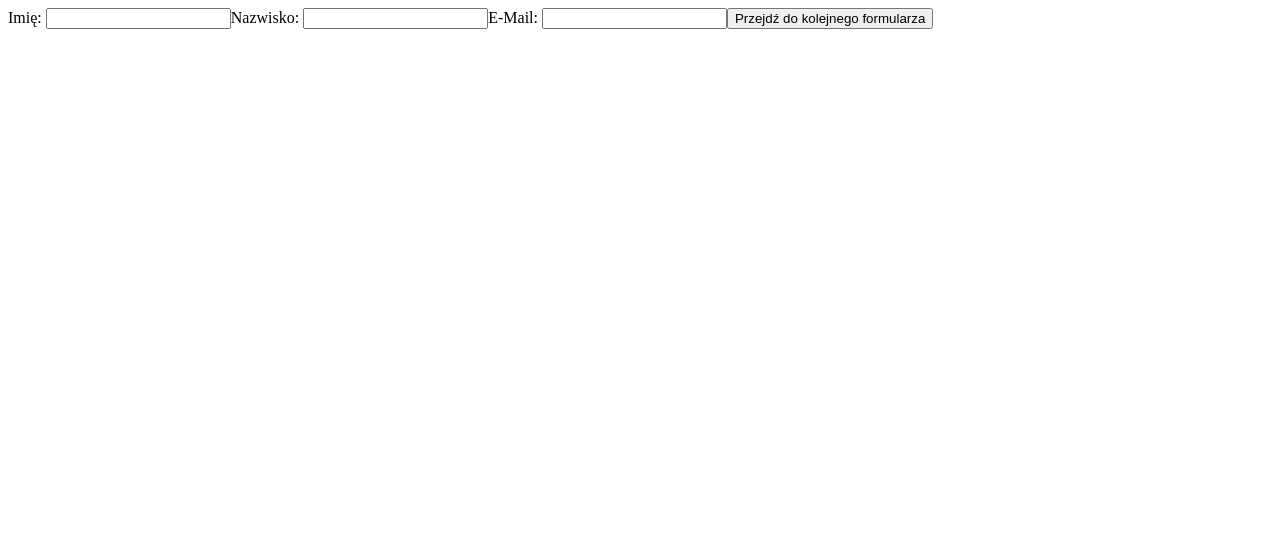
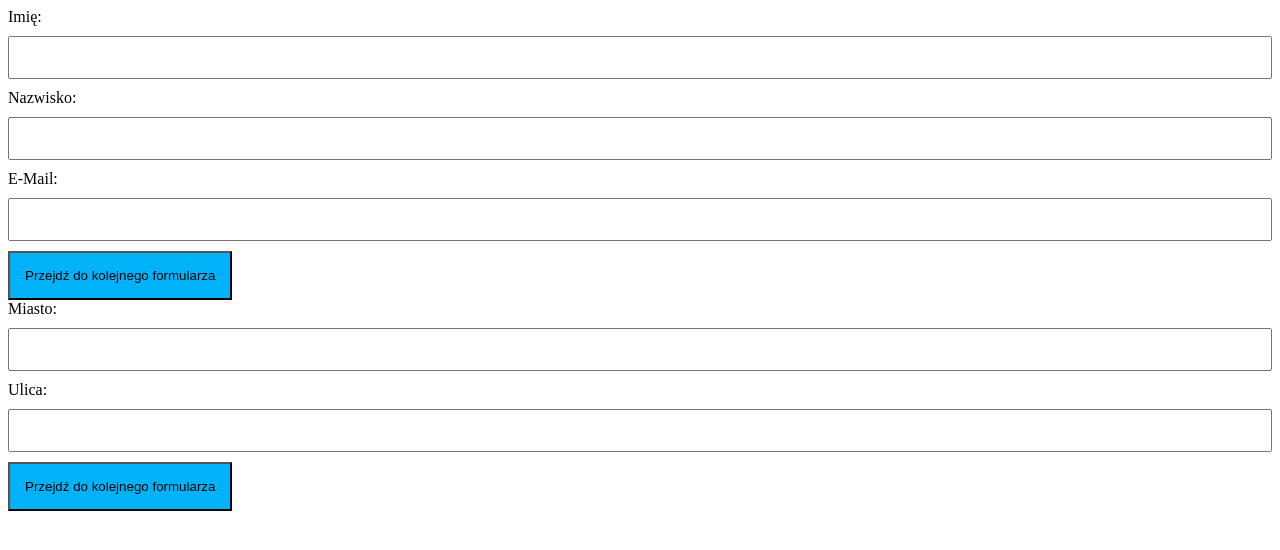
Before and after one commit to nic00la1/UserDataForm, a React (Vite) app in the folder userDataForm/: page / in a window 1280 px wide. Shown: the top 550 px of the page. Built offline with nearby package versions, Linux system fonts and the light colour scheme.

Commit message:
form1 i form2

```diff
--- a/userDataForm/src/App.jsx
+++ b/userDataForm/src/App.jsx
@@ -1,18 +1,13 @@
 import './App.css'
+import Form1 from './components/Form1'
+import Form2 from './components/Form2'
 
 function App() {
   return (
     <>
       <div>
-        <form>
-          <label>Imię: </label>
-          <input type='text'/>
-          <label>Nazwisko: </label>
-          <input type='text'/>
-          <label>E-Mail: </label>
-          <input type='text'/>
-          <button>Przejdź do kolejnego formularza</button>
-        </form>
+       <Form1/>
+       <Form2/>
       </div>
     </>
   )
--- /dev/null
+++ b/userDataForm/src/components/Form1.jsx
@@ -0,0 +1,19 @@
+import React from 'react'
+
+const Form1 = () => {
+  return (
+    <div>
+       <form>
+          <label>Imię: </label>
+          <input type='text'/>
+          <label>Nazwisko: </label>
+          <input type='text'/>
+          <label>E-Mail: </label>
+          <input type='text'/>
+          <button>Przejdź do kolejnego formularza</button>
+        </form>
+    </div>
+  )
+}
+
+export default Form1
--- /dev/null
+++ b/userDataForm/src/components/Form2.jsx
@@ -0,0 +1,17 @@
+import React from 'react'
+
+const Form2 = () => {
+  return (
+    <div>
+      <form>
+        <label>Miasto: </label>
+        <input type='text'/>
+        <label>Ulica: </label>
+        <input type='text'/>
+        <button>Przejdź do kolejnego formularza</button>
+      </form>
+    </div>
+  )
+}
+
+export default Form2
--- a/userDataForm/src/index.css
+++ b/userDataForm/src/index.css
@@ -0,0 +1,16 @@
+input[type=text] {
+    width: 100%;
+    padding: 12px;
+    margin: 10px 0;
+    box-sizing: border-box;
+}
+
+button {
+    background-color: rgb(1, 178, 249);
+    padding: 15px;
+    cursor: pointer;
+}
+
+button:hover {
+    background-color: rgb(1, 253, 255);
+}
```
